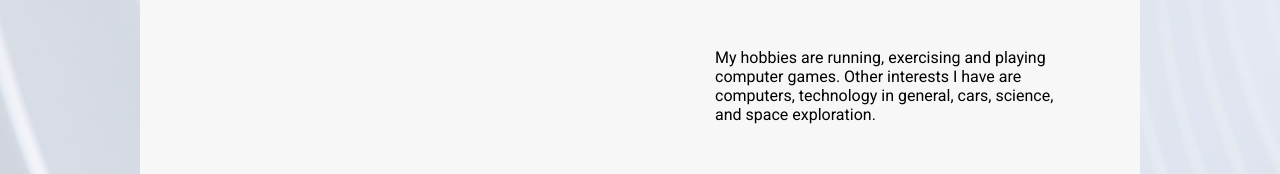
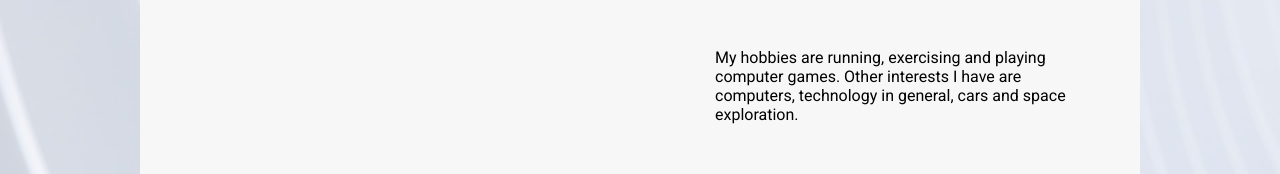
Before and after one commit to tuukkakotilainen/portfolio, a plain HTML site: page index.html in a window 1280 px wide. Shown: the part 589-763 px from the top of the page. Drawn offline with Linux system fonts and the light colour scheme.

Commit message:
Update index.html

```diff
--- a/index.html
+++ b/index.html
@@ -47,7 +47,7 @@
                     </p>
                     <br>
                     <p>My hobbies are running, exercising and playing computer games. Other interests I have are computers, technology
-                        in general, cars, science, and space exploration.
+                        in general, cars and space exploration.
                     </p>
                     <br>
                 </div>
```
